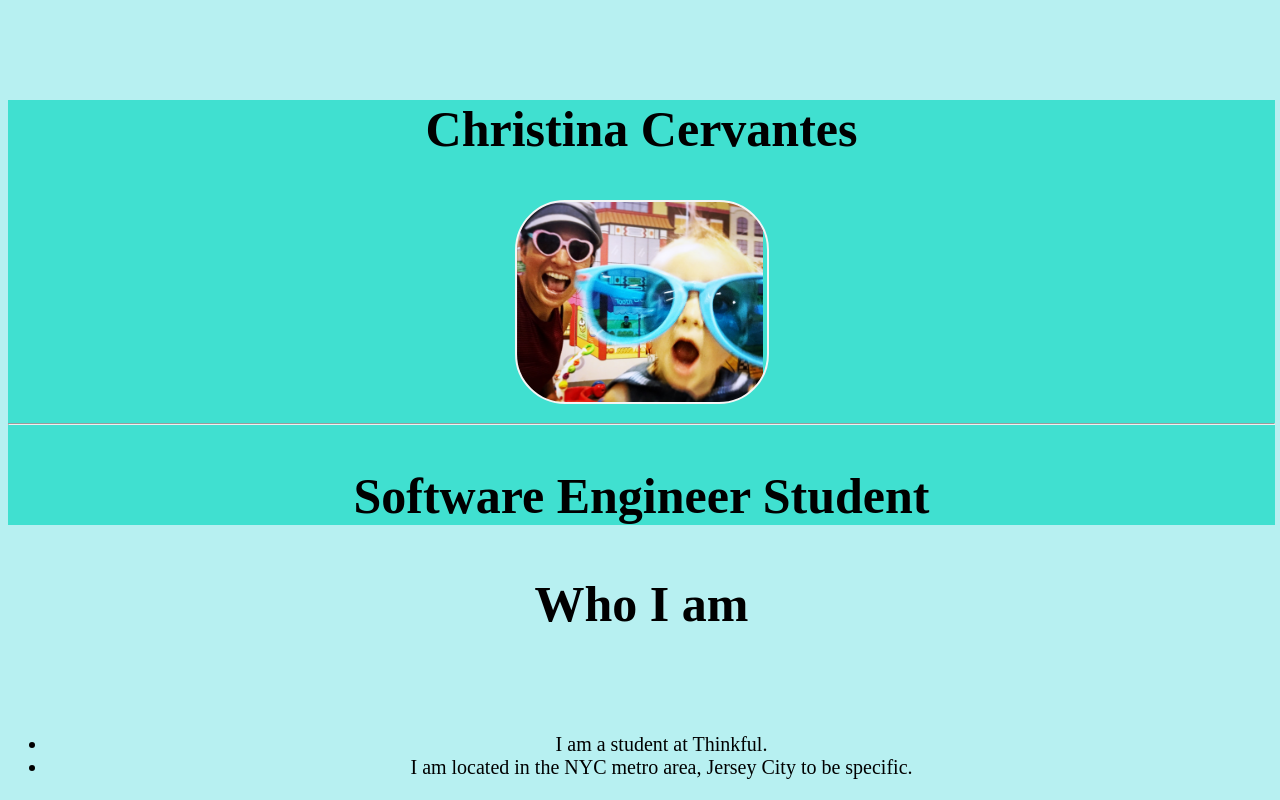
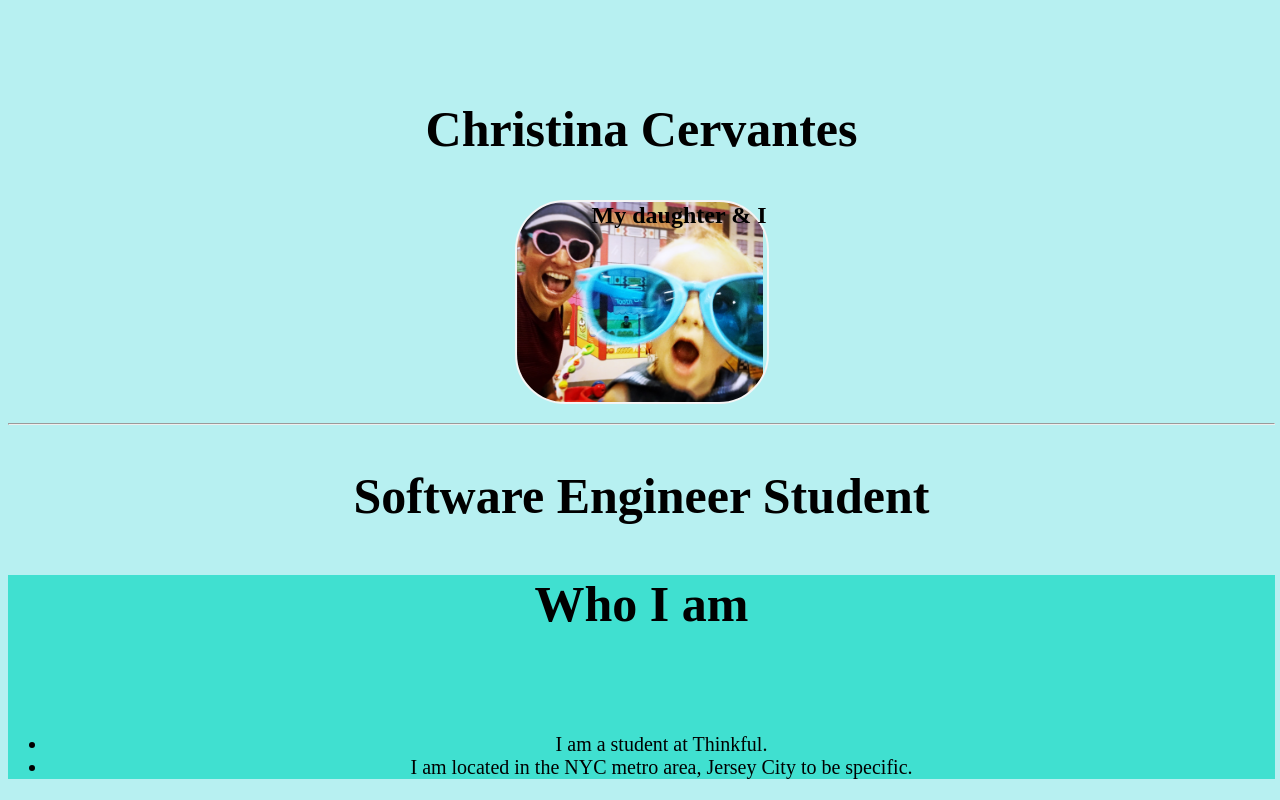
Before and after one commit to eyesforward/ChristinaCervantes, a plain HTML site: page index.html in a window 1280 px wide. Shown: the top 800 px of the page. Drawn offline with Linux system fonts and the light colour scheme.

Commit message:
Changing element titles

```diff
--- a/index.html
+++ b/index.html
@@ -4,8 +4,8 @@
     <meta charset="utf-8">
     <meta name="viewport" content="width=device-width">
     <title>repl.it</title>
-    <link href="style.css" rel="stylesheet" type="text/css" />
-    <link href= "http://cdnjs.cloudflare.com/ajax.libs/normalize/8.0.1/normalize.min.css"/>
+    <link href="style.css" rel="stylesheet" type="text/css" href= "http://cdnjs.cloudflare.com/ajax.libs/normalize/8.0.1/normalize.min.css"//>
+
 
   </head>
 <!--add a background image full page -->
@@ -15,26 +15,26 @@
 
  <header>
 
-  <main>
+
     <section>
     <h1 class = "headers-centered" > Christina Cervantes </h1>
     </section>
     </hr>
 
     <section>
-      <h2 class ="imagecontainer">
+      <h2 class ="imagecontainer"> My daughter & I
       </h2>
       </section>
   <hr>
     <h2 class= "headers-centered" > Software Engineer Student </h2>
    </header>
+  </hr>
 <!--begin the intro as a list -->
-
-    <section>
-
+    <main>
     <h3 class= "headers-centered" >  Who I am </h3>
     <p class= "text-centered" >
        <ul class = "text-centered">
+    <section>
        <li> I am a student at Thinkful. </li>
        <li> I am located in the NYC metro area, Jersey City to be specific.</li>
         </ul>
@@ -57,9 +57,9 @@
     <h4 class= "text-centered" >  How to locate me </h4>
     <ol>
       <li>  <a class= "linkedin" href=
-      "https://www.linkedin.com/in/chriscervantes" target= "_blank">LinkedIn</a>
+      "https://www.linkedin.com/in/chriscervantes"  target = "_blank">LinkedIn</a>
          </li>
-      <li>  <a class = "github" href = "https://github.com/eyesforward"target= "_blank" >GitHub</a>
+      <li>  <a class = "github" href = "https://github.com/eyesforward" target = "_blank" >GitHub</a>
          </li>
     </ol>
 <hr>
--- a/style.css
+++ b/style.css
@@ -25,6 +25,9 @@ body{
   border-radius:50px;
   padding:10x;
   background-repeat:no-repeat;
+  text-align: right;
+  font-size: 10 px; text-color: whitesmoke;
+
 
 }
 .headers-centered {
```
